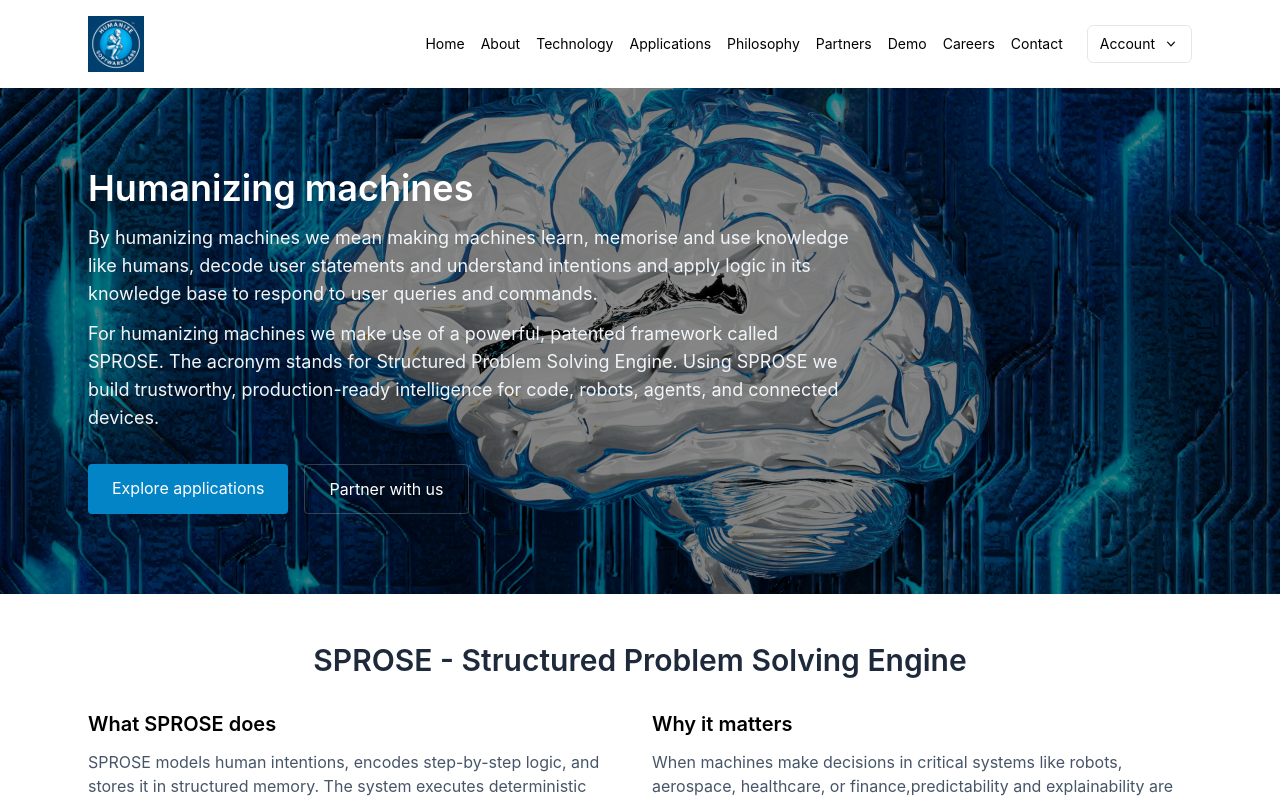
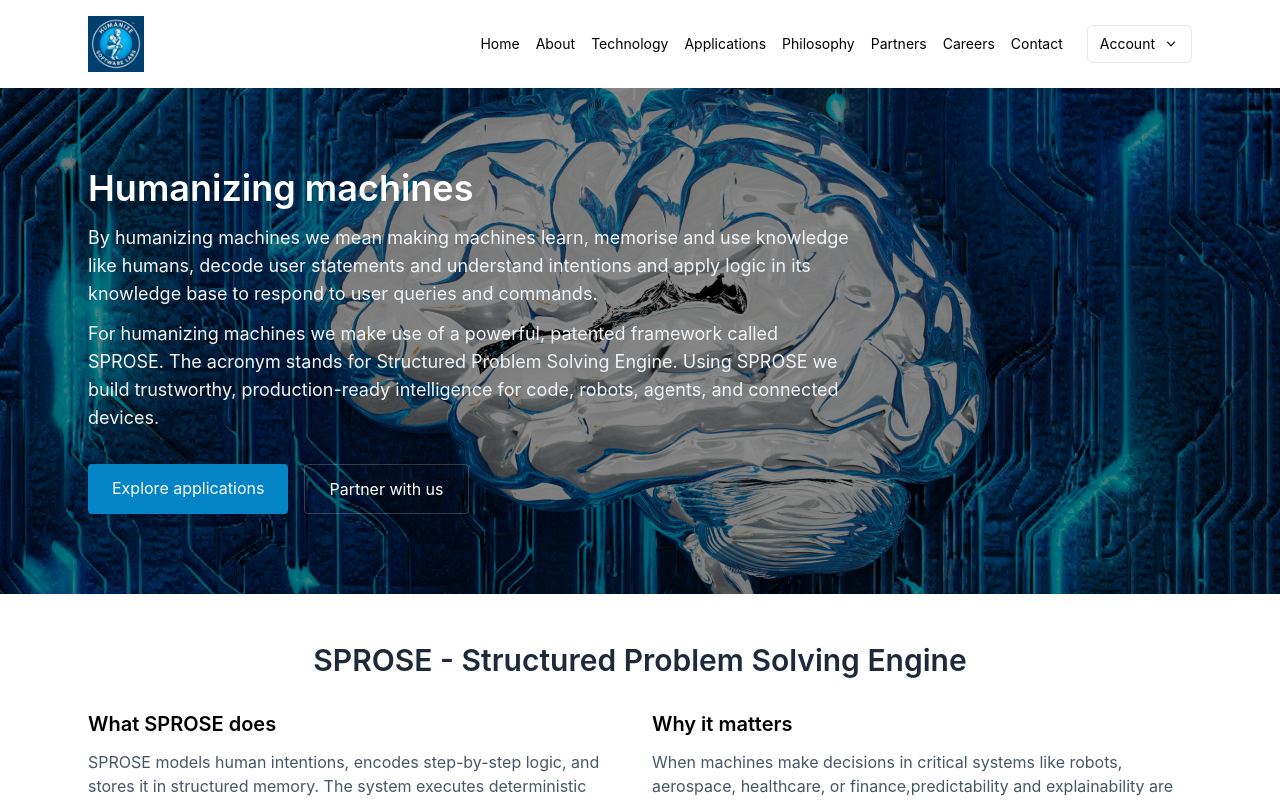
Before and after one commit to adil-1234/hsl, a Next.js app: page / in a window 1280 px wide. Shown: the top 800 px of the page. Built offline with nearby package versions, Linux system fonts and the light colour scheme.

Commit message:
Revert "updates"
This reverts commit 288c2052aa830bfb3baccb6d1ab632b520d12ef8.

```diff
--- a/components/Layout.js
+++ b/components/Layout.js
@@ -75,7 +75,6 @@ export default function Layout({ children, hideAccount = false }) {
       <Link href="/applications" className="block px-4 py-2 hover:text-sky-600">Applications</Link>
       <Link href="/sprose" className="block px-4 py-2 hover:text-sky-600">Philosophy</Link>
       <Link href="/partners" className="block px-4 py-2 hover:text-sky-600">Partners</Link>
-      <Link href="/Demo" className="block px-4 py-2 hover:text-sky-600">Demo</Link>
       <Link href="/careers" className="block px-4 py-2 hover:text-sky-600">Careers</Link>
       <Link href="/contact" className="block px-4 py-2 hover:text-sky-600">Contact</Link>
     </>
@@ -107,7 +106,6 @@ export default function Layout({ children, hideAccount = false }) {
               <Link href="/applications" className="hover:text-sky-600">Applications</Link>
               <Link href="/sprose" className="hover:text-sky-600">Philosophy</Link>
               <Link href="/partners" className="hover:text-sky-600">Partners</Link>
-              <Link href="/Demo" className="hover:text-sky-600">Demo</Link>
               <Link href="/careers" className="hover:text-sky-600">Careers</Link>
               <Link href="/contact" className="hover:text-sky-600">Contact</Link>
             </div>
```
